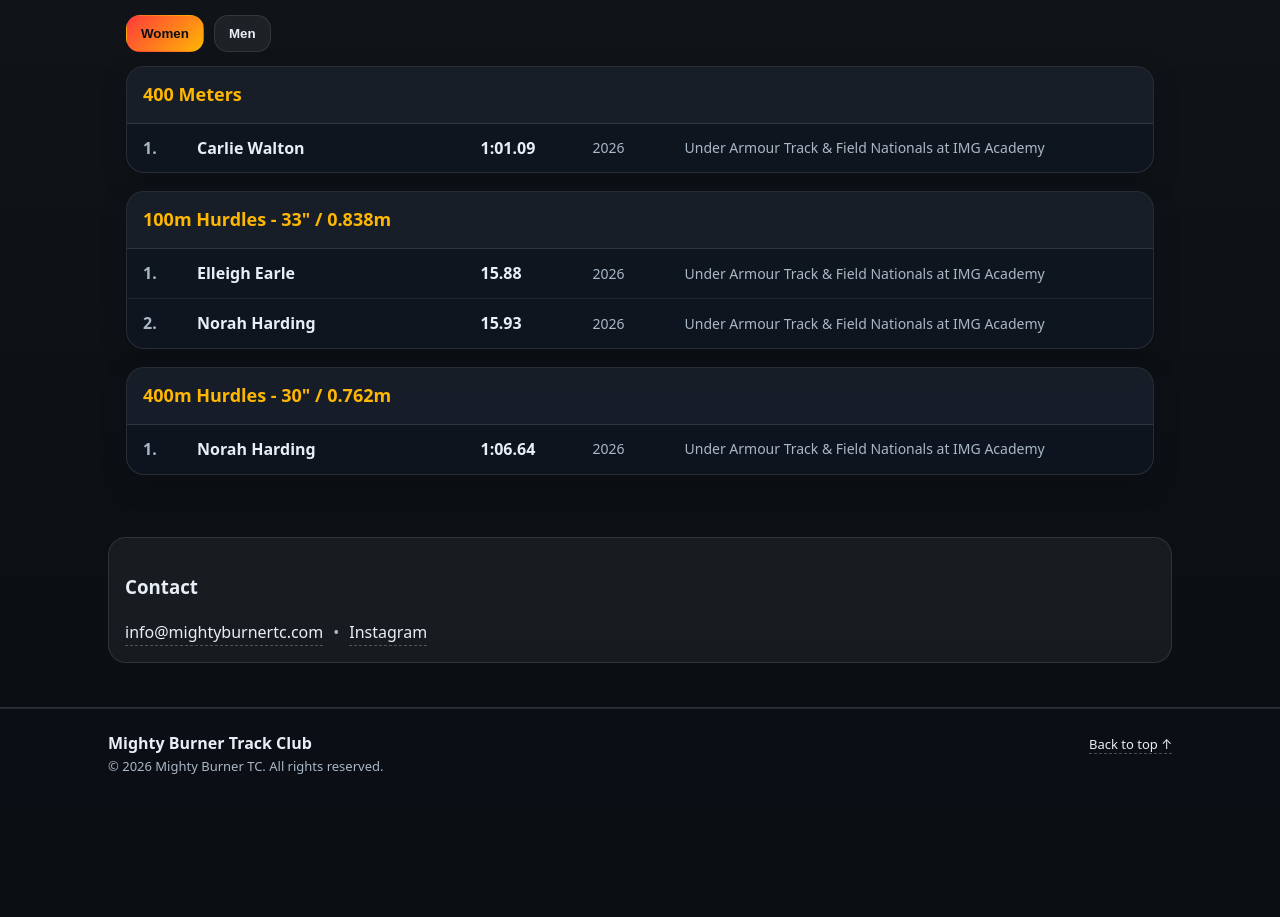
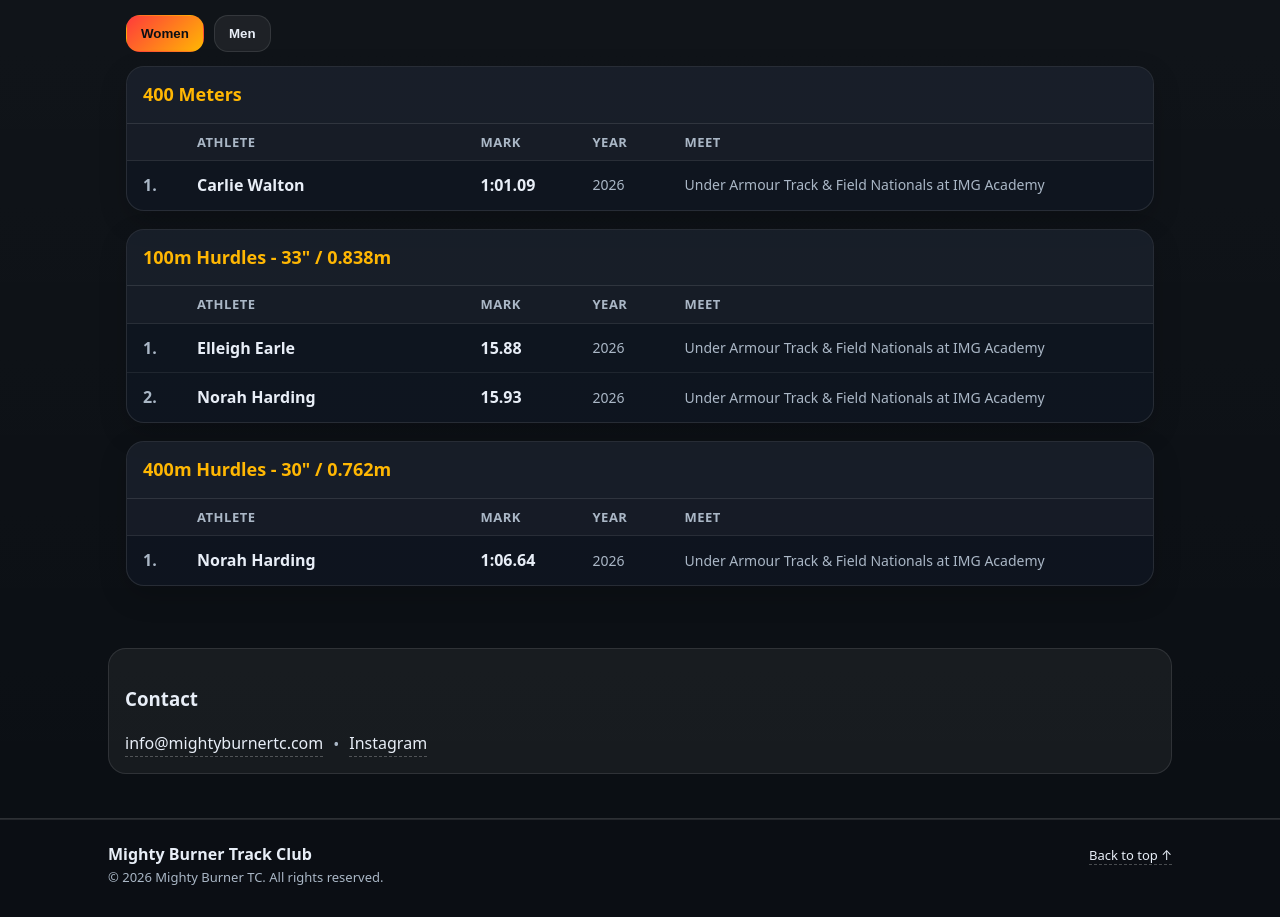
Before and after one commit to ewhaley50/MightyBurnerTC, a plain HTML site: page index.html in a window 1280 px wide. Shown: the part 7709-8626 px from the top of the page. Before the commit the page ends 8515 px from the top, so only its background shows below. Drawn offline with Linux system fonts and the light colour scheme; no server answers.

Commit message:
Record updates

```diff
--- a/assets/css/styles.css
+++ b/assets/css/styles.css
@@ -609,6 +609,24 @@ img{
   margin-bottom: 4px;
 }
 
+.recordHeader{
+  display:grid;
+  grid-template-columns: 42px 1.2fr 100px 80px 2fr;
+  gap:12px;
+  padding:8px 16px;
+  font-size:13px;
+  font-weight:700;
+  color:var(--muted);
+  border-bottom:1px solid rgba(255,255,255,.08);
+  background:rgba(255,255,255,.03);
+  text-transform:uppercase;
+  letter-spacing:.5px;
+}
+
+.recordHeader span{
+  white-space:nowrap;
+}
+
 /* FAQ */
 .faq{
   display: grid;
--- a/index.html
+++ b/index.html
@@ -824,6 +824,13 @@
 
         <div class="recordEvent">
           <h3>400 Meters</h3>
+           <div class="recordHeader">
+              <span></span>
+              <span>Athlete</span>
+              <span>Mark</span>
+              <span>Year</span>
+              <span>Meet</span>
+            </div>
           <div class="recordRows">
             <div class="recordRow">
               <span class="recordPlace">1.</span>
@@ -837,6 +844,14 @@
 
         <div class="recordEvent">
           <h3>100m Hurdles - 33" / 0.838m</h3>
+            <div class="recordHeader">
+              <span></span>
+              <span>Athlete</span>
+              <span>Mark</span>
+              <span>Year</span>
+              <span>Meet</span>
+            </div>
+
           <div class="recordRows">
             <div class="recordRow">
               <span class="recordPlace">1.</span>
@@ -858,6 +873,13 @@
 
         <div class="recordEvent">
           <h3>400m Hurdles - 30" / 0.762m</h3>
+            <div class="recordHeader">
+              <span></span>
+              <span>Athlete</span>
+              <span>Mark</span>
+              <span>Year</span>
+              <span>Meet</span>
+            </div>
           <div class="recordRows">
             <div class="recordRow">
               <span class="recordPlace">1.</span>
@@ -878,6 +900,13 @@
 
         <div class="recordEvent">
           <h3>200 Meters</h3>
+           <div class="recordHeader">
+              <span></span>
+              <span>Athlete</span>
+              <span>Mark</span>
+              <span>Year</span>
+              <span>Meet</span>
+            </div>
           <div class="recordRows">
             <div class="recordRow">
               <span class="recordPlace">1.</span>
```
